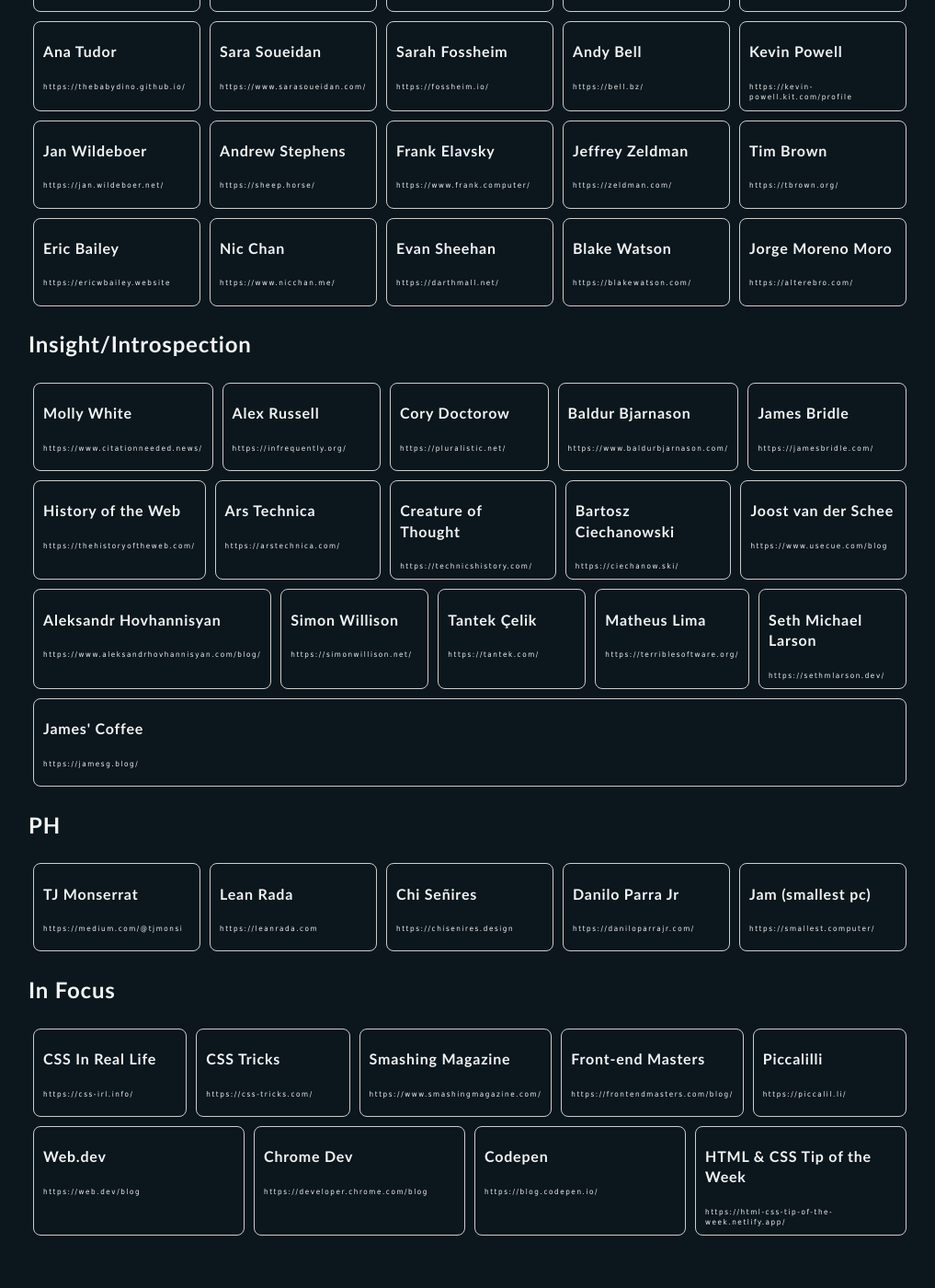
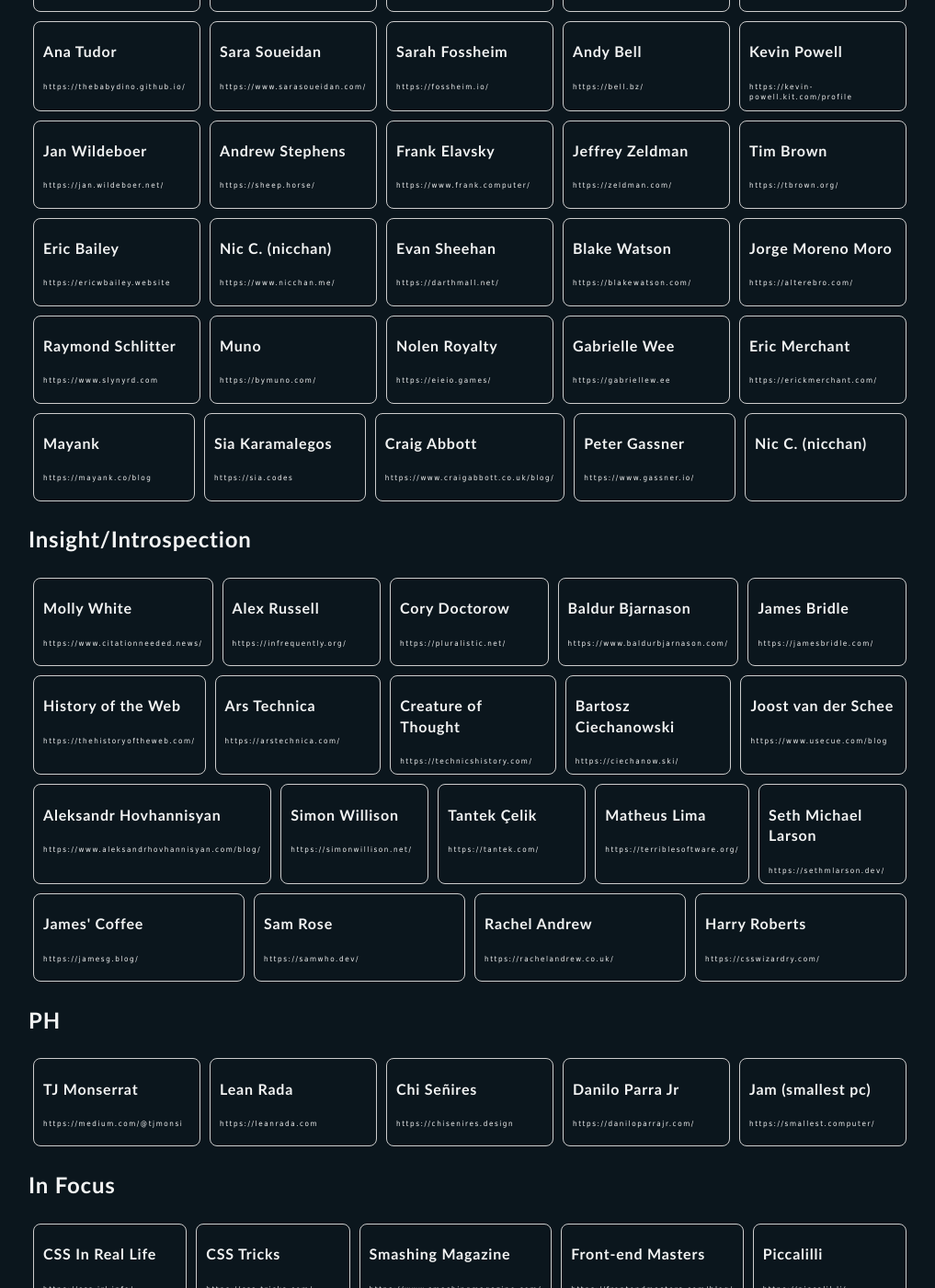
Before and after one commit to mpdagang/mpdagang.github.io, a Jekyll site: the page built from _pages/blogroll.html, in a window 1280 px wide and 1400 px high, scrolled down 1175 px. Shown: the whole window at 92% size, without its empty margins (129-1146 px from the left). Built offline with Jekyll 4.4.1, drawn with Linux system fonts in a browser that asks for light colours; some of the changed text lies outside the part shown.

Commit message:
Blogroll ref update

```diff
--- a/_data/infocii.yaml
+++ b/_data/infocii.yaml
@@ -24,3 +24,6 @@
 
 - name: HTML & CSS Tip of the Week
   site: https://html-css-tip-of-the-week.netlify.app/
+
+- name: CSS Weekly
+  site: https://css-weekly.com/
--- a/_data/introspects.yaml
+++ b/_data/introspects.yaml
@@ -45,3 +45,12 @@
 
 - name: James' Coffee
   site: https://jamesg.blog/
+
+- name: Sam Rose
+  site: https://samwho.dev/
+
+- name: Rachel Andrew
+  site: https://rachelandrew.co.uk/
+
+- name: Harry Roberts
+  site: https://csswizardry.com/
--- a/_data/webmasters.yaml
+++ b/_data/webmasters.yaml
@@ -166,7 +166,7 @@
 - name: Eric Bailey
   site: https://ericwbailey.website
 
-- name: Nic Chan
+- name: Nic C. (nicchan)
   site: https://www.nicchan.me/
 
 - name: Evan Sheehan
@@ -177,3 +177,32 @@
 
 - name: Jorge Moreno Moro
   site: https://alterebro.com/
+
+- name: Raymond Schlitter
+  site: https://www.slynyrd.com
+
+- name: Muno
+  site: https://bymuno.com/
+
+- name: Nolen Royalty
+  site: https://eieio.games/
+
+- name: Gabrielle Wee
+  site: https://gabriellew.ee
+
+- name: Eric Merchant
+  site: https://erickmerchant.com/
+
+- name: Mayank
+  site: https://mayank.co/blog
+
+- name: Sia Karamalegos
+  site: https://sia.codes
+
+- name: Craig Abbott
+  site: https://www.craigabbott.co.uk/blog/
+
+- name: Peter Gassner
+  site: https://www.gassner.io/
+
+- name: Nic C. (nicchan)
```
